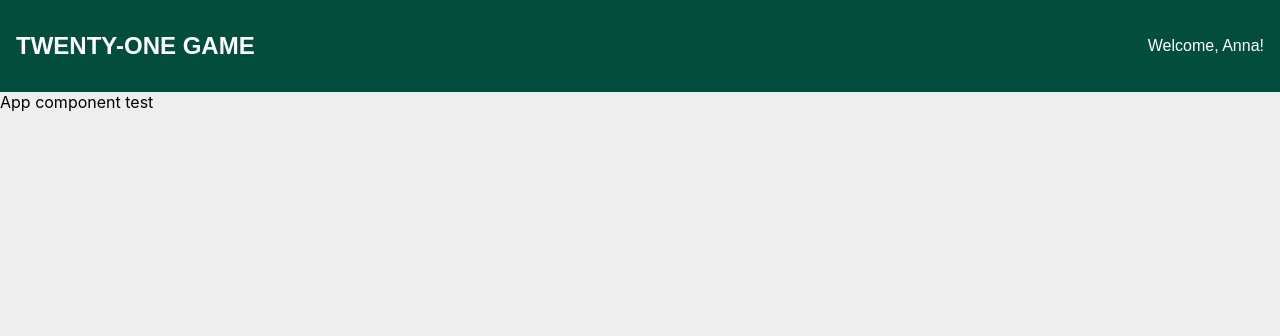
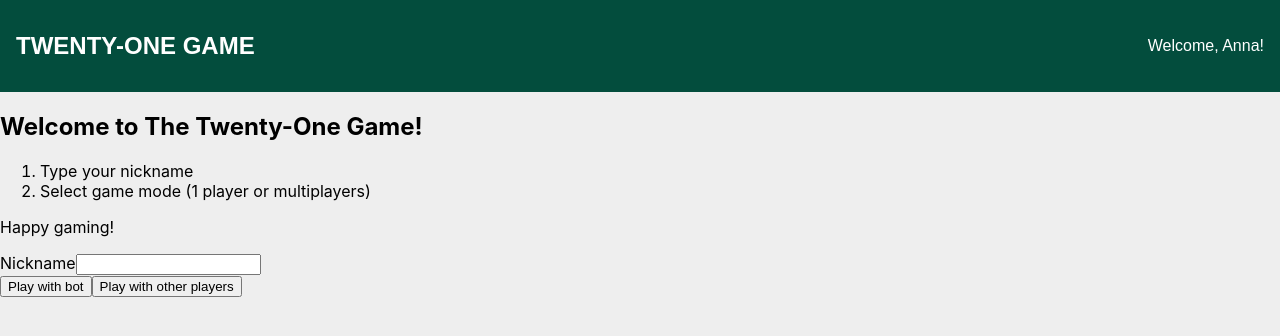
Before and after one commit to annaszalkiewicz/react-blackjack, a React (Create React App) app: page / in a window 1280 px wide. Shown: the top 336 px of the page. Built offline with nearby package versions, Linux system fonts and the light colour scheme.

Commit message:
Add content to home page

```diff
--- a/src/components/App/App.tsx
+++ b/src/components/App/App.tsx
@@ -1,12 +1,13 @@
 import React from 'react';
 import './App.scss';
 import Header from '../Header/Header';
+import Home from '../Home/Home';
 
 const App = () => {
   return (
     <div className="App">
       <Header />
-      App component test
+      <Home />
     </div>
   );
 }
--- /dev/null
+++ b/src/components/Home/Home.scss
@@ -0,0 +1 @@
+@import '../../scss/variables';
--- /dev/null
+++ b/src/components/Home/Home.tsx
@@ -0,0 +1,30 @@
+import React from 'react';
+
+const Home = () => {
+	return (
+		<section className='welcome'>
+			<div className='welcome-intro'>
+				<h2 className='welcome-heading'>Welcome to The Twenty-One Game!</h2>
+				<ol className='welcome-list'>
+					<li>Type your nickname</li>
+					<li>Select game mode (1 player or multiplayers)</li>
+				</ol>
+				<p className='welcome-text'>Happy gaming!</p>
+			</div>
+      <div className="welcome-form">
+        <form>
+          <div className="welcome-form-row">
+            <label htmlFor="name">Nickname</label>
+            <input type="text" name="name" id="name"/>
+          </div>
+          <div className="welcome-form-row">
+            <button>Play with bot</button>
+						<button>Play with other players</button>
+          </div>
+        </form>
+      </div>
+		</section>
+	);
+};
+
+export default Home;
```
